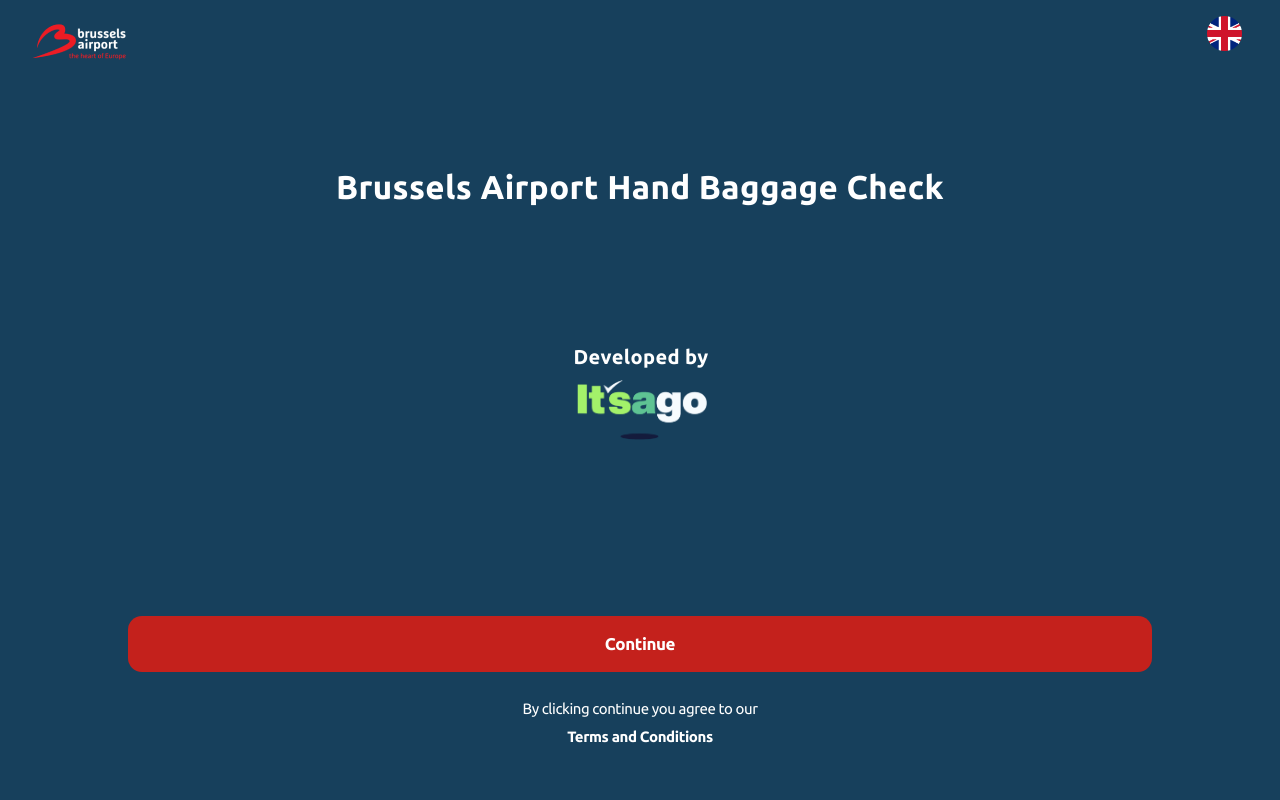
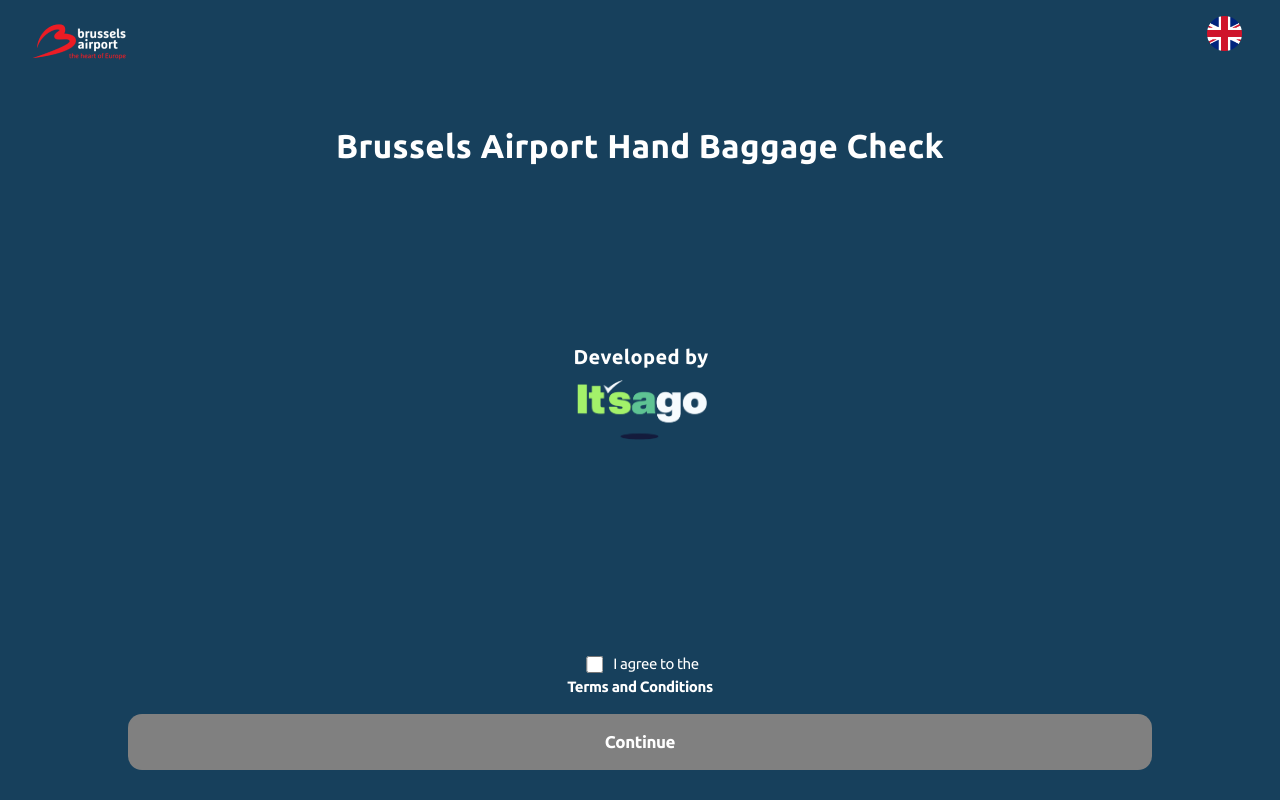
Before and after one commit to jorensjongers/itsago-frontend, a React app: page / in a window 1280 px wide. Built offline with nearby package versions, Linux system fonts and the light colour scheme.

Commit message:
welcome screen checkbox

```diff
--- a/src/components/screens/WelcomeScreen.jsx
+++ b/src/components/screens/WelcomeScreen.jsx
@@ -1,17 +1,44 @@
 import React, { Component } from 'react'
 
 export class WelcomeScreen extends Component {
+
+    constructor(props) {
+        super(props)
+        this.state = {
+            agreed: false
+        }
+    }
+
+    continueButton = () => {
+        if (this.state.agreed) {
+            return <button onClick={() => this.props.changeState('input')}> Continue </button>
+        } else {
+            return <button className='disabled'> Continue </button>
+        }
+    }
+
+    handleChange = (event) => {
+        this.setState({agreed: event.target.checked})
+    }
     render() {
         return (
             <div className='screen'>
                 <img className='bac-logo' src='./src/images/bac_logo.png'/>
                 <img className='language-icon' src='./src/images/language_icon.png'/>
-                <h1 className='product-name'> Brussels Airport Hand Baggage Check </h1>
+                <h1> Brussels Airport Hand Baggage Check </h1>
                 <h2> Developed by </h2>
                 <img className='itsago' src='./src/images/itsago.png'/>
-                <h6> By clicking continue you agree to our </h6>
-                <button onClick={() => this.props.changeState('input')}> Continue </button>
+                <label htmlFor="terms">
+                    <input
+                        type="checkbox"
+                        id='terms'
+                        checked={this.state.agreed}
+                        ref='agreed'
+                        onChange={this.handleChange}/>
+                    I agree to the
+                 </label>
                 <h6 className='link' onClick={() => this.props.changeState('terms')}> Terms and Conditions </h6>
+                {this.continueButton()}
             </div>
         )
     }
--- a/src/styles/components/buttons.scss
+++ b/src/styles/components/buttons.scss
@@ -6,7 +6,7 @@ button {
     height: 56px;
     left: 10vw;
     width: 80vw;
-    bottom: 16vh;
+    bottom: 30px;
     background: #C4211C;
     border-radius: 14px;
     color: #FFFFFF;
@@ -15,6 +15,10 @@ button {
     font-size: 17px;
     line-height: 22px;
     letter-spacing: -0.408px;
+}
+
+button.disabled {
+    background: grey;
 }
 
 /* Scan item button */
--- a/src/styles/components/text.scss
+++ b/src/styles/components/text.scss
@@ -16,11 +16,6 @@ h1 {
     letter-spacing: 0.374px;
 
     color: #FFFFFF;
-}
-
-h1.product-name {
-    font-style: normal;
-    top: 166px;
 }
 
 h2 {
@@ -134,7 +129,7 @@ div.result > h2.placeholder {
 
 /* Make clickable text bold */
 h6.link {
-    bottom: 6.5vh;
+    bottom: 102px;
     font-weight: bold;
 }
 
@@ -172,3 +167,29 @@ h1.prohibited{
 .info > h6 {
     bottom: 30vh;
 }
+
+label {
+    display: block;
+    position: absolute;
+    position: absolute;
+    left: 50%;
+    transform: translate(-50%, 0);
+    bottom: 125px;
+    padding-left: 15px;
+    font-family: 'ubuntu';
+    font-weight: normal;
+    font-size: 15px;
+    line-height: 22px;
+    letter-spacing: -0.408px;
+    color: white;
+}
+
+input {
+    width: 17px;
+    height: 17px;
+    padding: 0px;
+    left: -10px;
+    vertical-align: bottom;
+    position: relative;
+    top: -2px;
+  }
```
